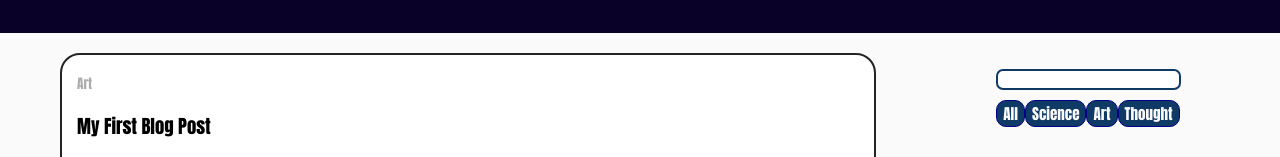
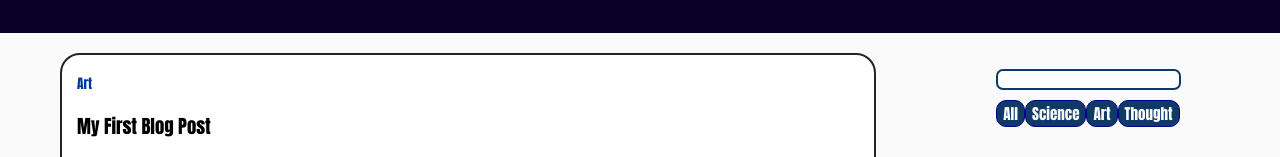
Before and after one commit to DidierOsindero/didier-react-blog, a React (Create React App) app: page / in a window 1280 px wide. In both pictures the pointer is over the element "Art". Shown: the part 141-298 px from the top of the page. Built offline with nearby package versions, Linux system fonts and the light colour scheme.

Commit message:
Add colour change to catgory name on hover

```diff
--- a/src/App.css
+++ b/src/App.css
@@ -102,16 +102,20 @@ Post
   border: 2px solid rgb(36, 36, 36);
 }
 
+.postWrapper:hover .postCategoryWrapper{
+  color: rgb(0, 57, 156);
+}
+
+.postCategoryWrapper {
+  color: #acacacfd;
+}
+
 .postImageWrapper > img {
   max-height: 500px;
 }
 
 .postContentWrapper {
   font-family:Georgia, 'Times New Roman', Times, serif;
-}
-
-.postCategoryWrapper {
-  color: #acacacfd;
 }
 
 /*
```
